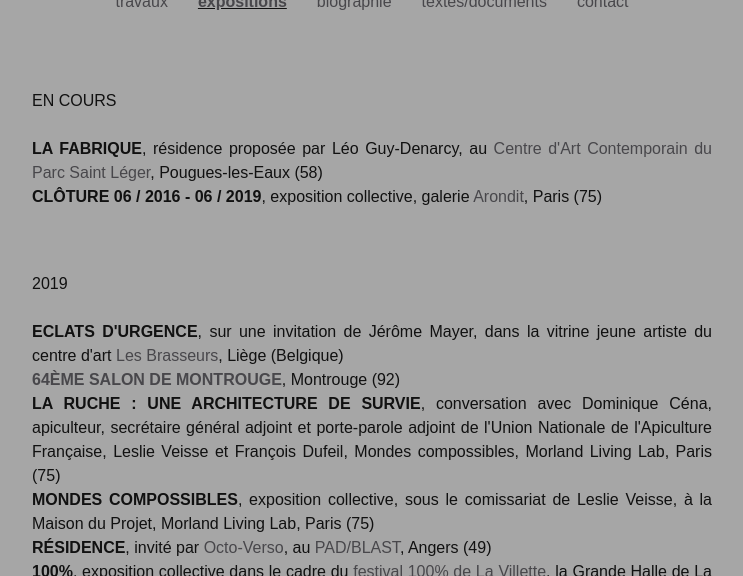
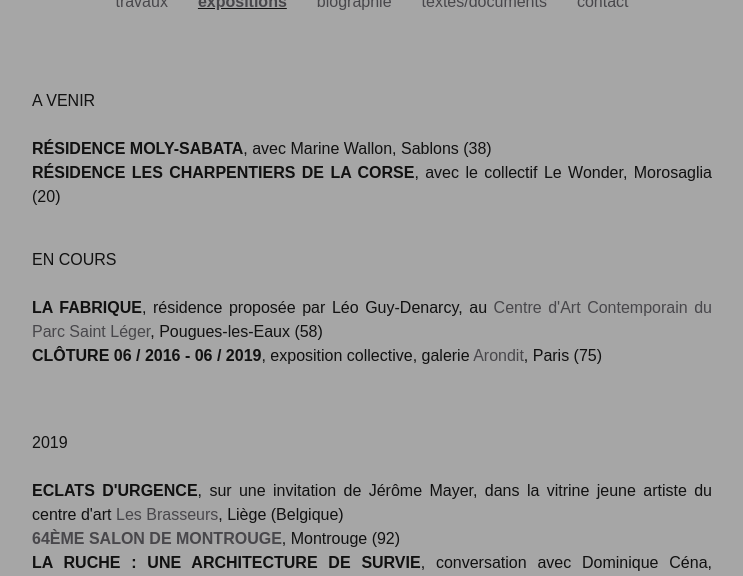
Before and after one commit to Mariecie/Mariecie.github.io, a Jekyll site: the page built from Expositions.md, in a window 1280 px wide and 900 px high, cut to the strip 324-900 px from the top of the window. Shown: the whole strip, without its empty margins (268-1011 px from the left). Built offline with Jekyll 4.4.1, drawn with Linux system fonts in a browser that asks for light colours.

```diff
--- a/Expositions.md
+++ b/Expositions.md
@@ -3,6 +3,14 @@ layout: page
 title:
 permalink: /expositions/
 ---
+
+<p style="text-align:justify">
+<br />
+A VENIR
+<br>
+<br><span style="font-weight: bold;">RÉSIDENCE MOLY-SABATA</span>, avec Marine Wallon, Sablons (38)
+<br><span style="font-weight: bold;">RÉSIDENCE LES CHARPENTIERS DE LA CORSE</span>, avec le collectif Le Wonder, Morosaglia (20)
+</p>
 
 <p style="text-align:justify">
 <br />
```
Also changed, not shown: _posts/2015-10-23-Cloches sous pression.markdown (added, +23 -0 lines).
